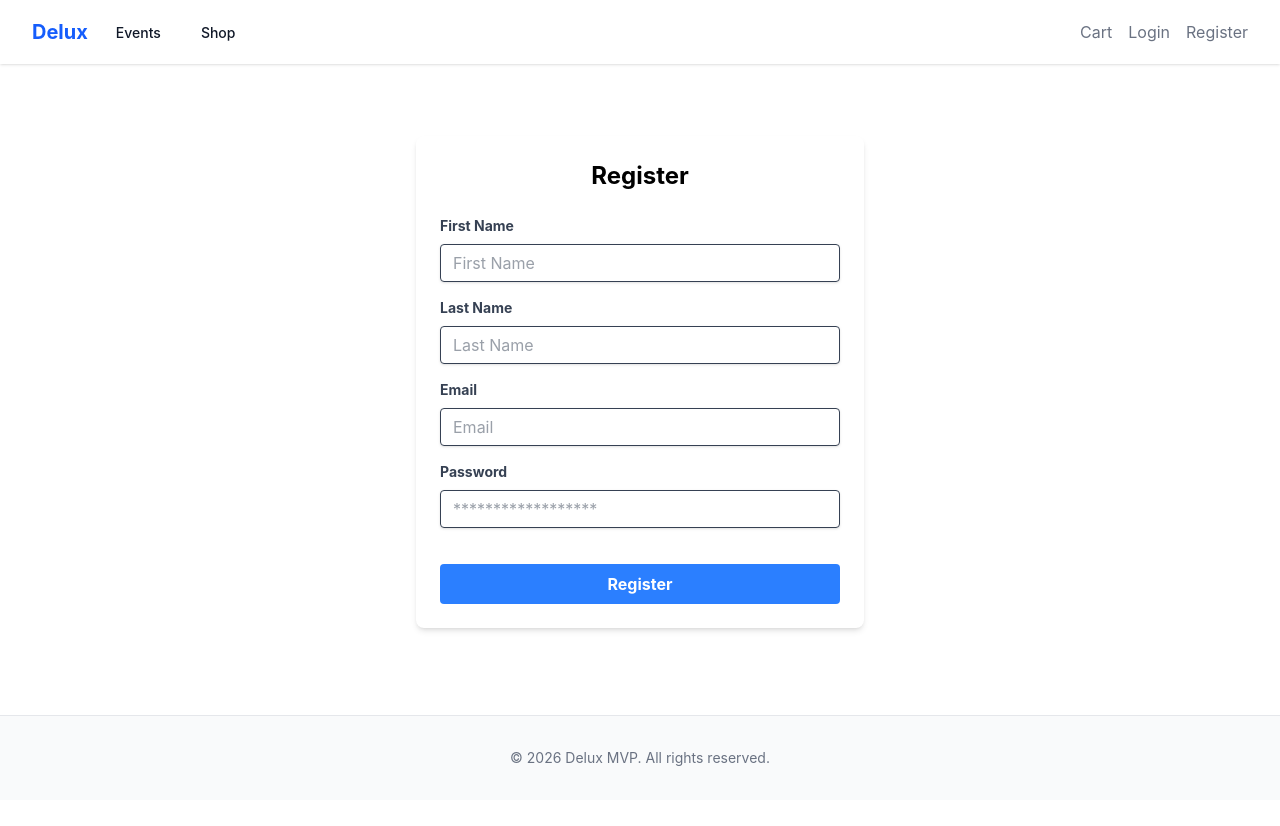
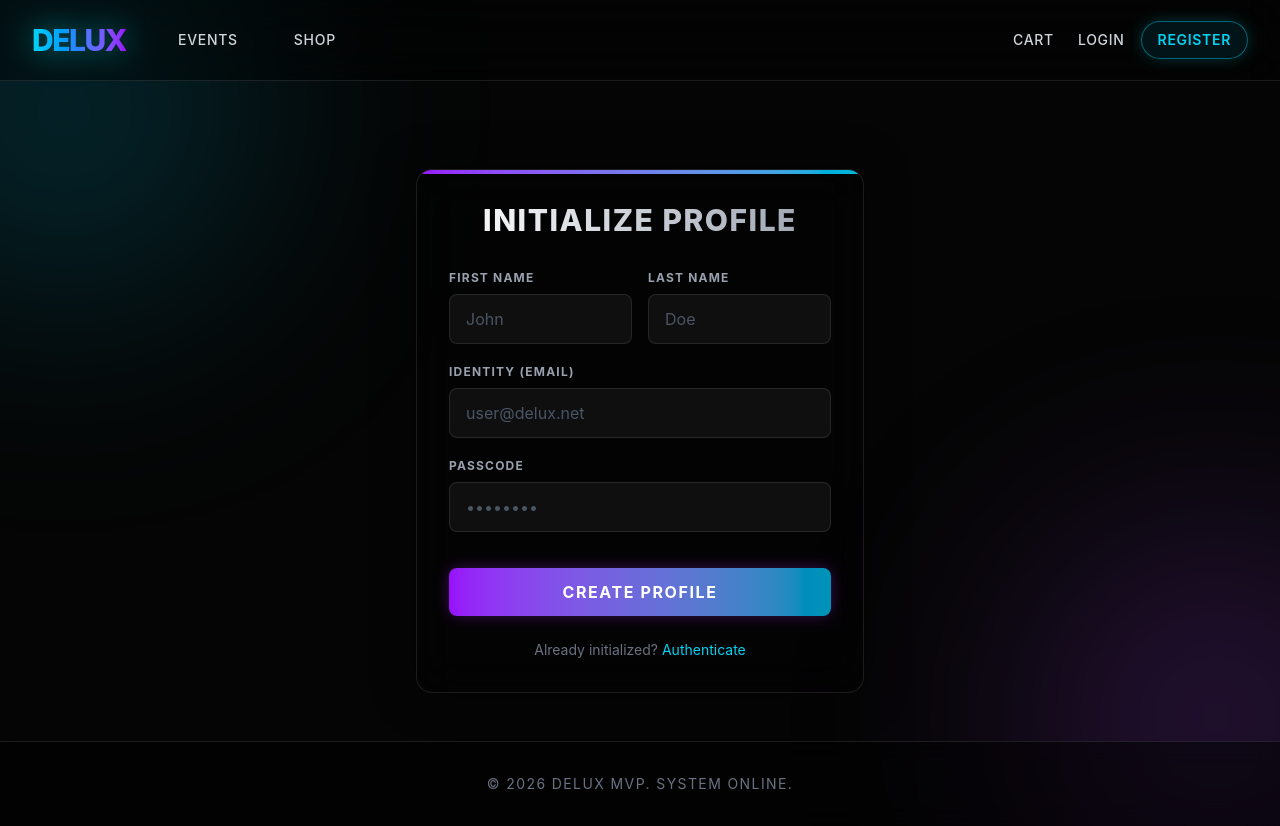
Before and after one commit to SpoitHub/delux, a React app in the folder frontend/: page /register in a window 1280 px wide. Before the commit the page ends 800 px from the top, so only its background shows below. Built offline with nearby package versions, Linux system fonts and the light colour scheme; no server answers; the HTML template or start-up script is replaced by a standard one.

Commit message:
Update design to be modern and futuristic

```diff
--- a/frontend/src/app/layouts/MainLayout.tsx
+++ b/frontend/src/app/layouts/MainLayout.tsx
@@ -11,47 +11,53 @@ export const MainLayout = () => {
   };
 
   return (
-    <div className="min-h-screen flex flex-col">
-      <header className="bg-white shadow-sm">
+    <div className="min-h-screen flex flex-col bg-[#050505] text-gray-100 font-sans relative overflow-hidden">
+      {/* Futuristic background glow */}
+      <div className="absolute top-[-10%] left-[-10%] w-96 h-96 bg-cyan-500/20 rounded-full blur-[120px] pointer-events-none"></div>
+      <div className="absolute bottom-[-10%] right-[-10%] w-96 h-96 bg-purple-500/20 rounded-full blur-[120px] pointer-events-none"></div>
+
+      <header className="sticky top-0 z-50 bg-black/40 backdrop-blur-xl border-b border-white/10">
         <div className="max-w-7xl mx-auto px-4 sm:px-6 lg:px-8">
-          <div className="flex justify-between h-16">
-            <div className="flex">
-              <div className="flex-shrink-0 flex items-center">
-                <Link to="/" className="text-xl font-bold text-blue-600">Delux</Link>
-              </div>
-              <nav className="hidden sm:ml-6 sm:flex sm:space-x-8">
-                <Link to="/events" className="text-gray-900 inline-flex items-center px-1 pt-1 border-b-2 border-transparent hover:border-gray-300 text-sm font-medium">Events</Link>
-                <Link to="/shop" className="text-gray-900 inline-flex items-center px-1 pt-1 border-b-2 border-transparent hover:border-gray-300 text-sm font-medium">Shop</Link>
+          <div className="flex justify-between h-20">
+            <div className="flex items-center">
+              <Link to="/" className="text-3xl font-extrabold tracking-tighter bg-clip-text text-transparent bg-gradient-to-r from-cyan-400 via-blue-500 to-purple-600 drop-shadow-[0_0_15px_rgba(0,243,255,0.5)]">
+                DELUX
+              </Link>
+              <nav className="hidden sm:ml-10 sm:flex sm:space-x-8">
+                <Link to="/events" className="text-gray-300 hover:text-cyan-400 transition-colors duration-300 px-3 py-2 text-sm font-medium uppercase tracking-wider">Events</Link>
+                <Link to="/shop" className="text-gray-300 hover:text-cyan-400 transition-colors duration-300 px-3 py-2 text-sm font-medium uppercase tracking-wider">Shop</Link>
               </nav>
             </div>
-            <div className="flex items-center space-x-4">
-              <Link to="/cart" className="text-gray-500 hover:text-gray-700">Cart</Link>
+            <div className="flex items-center space-x-6">
+              <Link to="/cart" className="text-gray-300 hover:text-cyan-400 transition-colors duration-300 uppercase tracking-wider text-sm font-medium">
+                Cart
+              </Link>
               {isAuthenticated ? (
                 <div className="flex items-center space-x-4">
-                  <span className="text-sm text-gray-700">Hello, {user?.first_name || user?.email}</span>
+                  <span className="text-sm text-gray-400">[{user?.first_name || user?.email}]</span>
                   {user?.is_organizer && (
-                    <Link to="/crm" className="text-sm text-blue-600 hover:text-blue-800">CRM</Link>
+                    <Link to="/crm" className="text-sm text-purple-400 hover:text-purple-300 transition-colors uppercase tracking-wider font-medium">CRM</Link>
                   )}
-                  <button onClick={handleLogout} className="text-sm text-red-500 hover:text-red-700">Logout</button>
+                  <button onClick={handleLogout} className="text-sm text-red-400 hover:text-red-300 transition-colors uppercase tracking-wider font-medium">Logout</button>
                 </div>
               ) : (
-                <>
-                  <Link to="/login" className="text-gray-500 hover:text-gray-700">Login</Link>
-                  <Link to="/register" className="text-gray-500 hover:text-gray-700">Register</Link>
-                </>
+                <div className="flex items-center space-x-4">
+                  <Link to="/login" className="text-gray-300 hover:text-cyan-400 transition-colors text-sm uppercase tracking-wider font-medium">Login</Link>
+                  <Link to="/register" className="bg-cyan-500/10 border border-cyan-500/50 text-cyan-400 hover:bg-cyan-500 hover:text-black transition-all duration-300 px-4 py-2 rounded-full text-sm uppercase tracking-wider font-semibold shadow-[0_0_15px_rgba(0,243,255,0.2)] hover:shadow-[0_0_25px_rgba(0,243,255,0.6)]">Register</Link>
+                </div>
               )}
             </div>
           </div>
         </div>
       </header>
 
-      <main className="flex-1 max-w-7xl w-full mx-auto px-4 sm:px-6 lg:px-8 py-8">
+      <main className="flex-1 max-w-7xl w-full mx-auto px-4 sm:px-6 lg:px-8 py-12 relative z-10">
         <Outlet />
       </main>
 
-      <footer className="bg-gray-50 border-t border-gray-200">
+      <footer className="bg-black/50 border-t border-white/10 backdrop-blur-md relative z-10">
         <div className="max-w-7xl mx-auto px-4 sm:px-6 lg:px-8 py-8">
-          <p className="text-center text-gray-500 text-sm">© 2026 Delux MVP. All rights reserved.</p>
+          <p className="text-center text-gray-500 text-sm tracking-widest">© 2026 DELUX MVP. SYSTEM ONLINE.</p>
         </div>
       </footer>
     </div>
--- a/frontend/src/index.css
+++ b/frontend/src/index.css
@@ -1 +1,22 @@
 @import 'tailwindcss';
+
+@theme {
+  --color-neon-cyan: #00f3ff;
+  --color-neon-purple: #b026ff;
+  --color-neon-blue: #0070f3;
+}
+
+@layer base {
+  body {
+    background-color: #050505;
+    color: #e5e5e5;
+    font-family: 'Inter', system-ui, sans-serif;
+    -webkit-font-smoothing: antialiased;
+    -moz-osx-font-smoothing: grayscale;
+  }
+
+  ::selection {
+    background-color: rgba(0, 243, 255, 0.3);
+    color: #fff;
+  }
+}
--- a/frontend/src/pages/LoginPage.tsx
+++ b/frontend/src/pages/LoginPage.tsx
@@ -1,5 +1,5 @@
 import { useState } from 'react';
-import { useNavigate } from 'react-router-dom';
+import { useNavigate, Link } from 'react-router-dom';
 import { useAuthStore } from '../features/auth/store';
 import { api } from '../shared/api/api';
 
@@ -18,52 +18,63 @@ export const LoginPage = () => {
       login(access, refresh, user);
       navigate('/');
     } catch (err) {
-      setError('Invalid email or password');
+      setError('Invalid credentials. Access denied.');
     }
   };
 
   return (
-    <div className="max-w-md mx-auto mt-10 p-6 bg-white rounded-lg shadow-md">
-      <h2 className="text-2xl font-bold mb-6 text-center">Login</h2>
-      {error && <div className="mb-4 text-red-500 text-center">{error}</div>}
-      <form onSubmit={handleSubmit}>
-        <div className="mb-4">
-          <label className="block text-gray-700 text-sm font-bold mb-2" htmlFor="email">
-            Email
+    <div className="max-w-md mx-auto mt-20 p-8 bg-black/40 backdrop-blur-xl border border-white/10 rounded-2xl shadow-[0_0_40px_rgba(0,0,0,0.5)] relative overflow-hidden">
+      <div className="absolute top-0 left-0 w-full h-1 bg-gradient-to-r from-cyan-500 to-purple-600"></div>
+      <h2 className="text-3xl font-extrabold mb-8 text-center tracking-wider text-transparent bg-clip-text bg-gradient-to-r from-white to-gray-400">SYSTEM LOGIN</h2>
+
+      {error && (
+        <div className="mb-6 p-3 bg-red-500/10 border border-red-500/50 text-red-400 text-center rounded-lg text-sm tracking-wide">
+          {error}
+        </div>
+      )}
+
+      <form onSubmit={handleSubmit} className="space-y-6">
+        <div>
+          <label className="block text-gray-400 text-xs font-bold mb-2 uppercase tracking-widest" htmlFor="email">
+            Identity (Email)
           </label>
           <input
-            className="shadow appearance-none border rounded w-full py-2 px-3 text-gray-700 leading-tight focus:outline-none focus:shadow-outline"
+            className="w-full bg-white/5 border border-white/10 rounded-lg py-3 px-4 text-white placeholder-gray-600 focus:outline-none focus:border-cyan-500 focus:ring-1 focus:ring-cyan-500 transition-all duration-300"
             id="email"
             type="email"
-            placeholder="Email"
+            placeholder="user@delux.net"
             value={email}
             onChange={(e) => setEmail(e.target.value)}
             required
           />
         </div>
-        <div className="mb-6">
-          <label className="block text-gray-700 text-sm font-bold mb-2" htmlFor="password">
-            Password
+        <div>
+          <label className="block text-gray-400 text-xs font-bold mb-2 uppercase tracking-widest" htmlFor="password">
+            Passcode
           </label>
           <input
-            className="shadow appearance-none border rounded w-full py-2 px-3 text-gray-700 mb-3 leading-tight focus:outline-none focus:shadow-outline"
+            className="w-full bg-white/5 border border-white/10 rounded-lg py-3 px-4 text-white placeholder-gray-600 focus:outline-none focus:border-cyan-500 focus:ring-1 focus:ring-cyan-500 transition-all duration-300"
             id="password"
             type="password"
-            placeholder="******************"
+            placeholder="••••••••"
             value={password}
             onChange={(e) => setPassword(e.target.value)}
             required
           />
         </div>
-        <div className="flex items-center justify-between">
-          <button
-            className="bg-blue-500 hover:bg-blue-700 text-white font-bold py-2 px-4 rounded focus:outline-none focus:shadow-outline w-full"
-            type="submit"
-          >
-            Sign In
-          </button>
-        </div>
+        <button
+          className="w-full bg-gradient-to-r from-cyan-600 to-blue-600 hover:from-cyan-500 hover:to-blue-500 text-white font-bold py-3 px-4 rounded-lg uppercase tracking-widest shadow-[0_0_15px_rgba(0,243,255,0.3)] hover:shadow-[0_0_25px_rgba(0,243,255,0.6)] transition-all duration-300"
+          type="submit"
+        >
+          Authenticate
+        </button>
       </form>
+
+      <div className="mt-6 text-center">
+        <p className="text-gray-500 text-sm">
+          No access code? <Link to="/register" className="text-cyan-400 hover:text-cyan-300 transition-colors">Initialize profile</Link>
+        </p>
+      </div>
     </div>
   );
 };
--- a/frontend/src/pages/RegisterPage.tsx
+++ b/frontend/src/pages/RegisterPage.tsx
@@ -1,5 +1,5 @@
 import { useState } from 'react';
-import { useNavigate } from 'react-router-dom';
+import { useNavigate, Link } from 'react-router-dom';
 import { api } from '../shared/api/api';
 
 export const RegisterPage = () => {
@@ -21,78 +21,91 @@ export const RegisterPage = () => {
       });
       navigate('/login');
     } catch (err) {
-      setError('Registration failed. Please try again.');
+      setError('Initialization failed. Verify parameters.');
     }
   };
 
   return (
-    <div className="max-w-md mx-auto mt-10 p-6 bg-white rounded-lg shadow-md">
-      <h2 className="text-2xl font-bold mb-6 text-center">Register</h2>
-      {error && <div className="mb-4 text-red-500 text-center">{error}</div>}
-      <form onSubmit={handleSubmit}>
-        <div className="mb-4">
-          <label className="block text-gray-700 text-sm font-bold mb-2" htmlFor="firstName">
+    <div className="max-w-md mx-auto mt-10 p-8 bg-black/40 backdrop-blur-xl border border-white/10 rounded-2xl shadow-[0_0_40px_rgba(0,0,0,0.5)] relative overflow-hidden">
+      <div className="absolute top-0 left-0 w-full h-1 bg-gradient-to-r from-purple-600 to-cyan-500"></div>
+      <h2 className="text-3xl font-extrabold mb-8 text-center tracking-wider text-transparent bg-clip-text bg-gradient-to-r from-white to-gray-400">INITIALIZE PROFILE</h2>
+
+      {error && (
+        <div className="mb-6 p-3 bg-red-500/10 border border-red-500/50 text-red-400 text-center rounded-lg text-sm tracking-wide">
+          {error}
+        </div>
+      )}
+
+      <form onSubmit={handleSubmit} className="space-y-5">
+        <div className="grid grid-cols-2 gap-4">
+          <div>
+            <label className="block text-gray-400 text-xs font-bold mb-2 uppercase tracking-widest" htmlFor="firstName">
               First Name
             </label>
             <input
-            className="shadow appearance-none border rounded w-full py-2 px-3 text-gray-700 leading-tight focus:outline-none focus:shadow-outline"
+              className="w-full bg-white/5 border border-white/10 rounded-lg py-3 px-4 text-white placeholder-gray-600 focus:outline-none focus:border-cyan-500 focus:ring-1 focus:ring-cyan-500 transition-all duration-300"
               id="firstName"
               type="text"
-            placeholder="First Name"
+              placeholder="John"
               value={firstName}
               onChange={(e) => setFirstName(e.target.value)}
             />
           </div>
-        <div className="mb-4">
-          <label className="block text-gray-700 text-sm font-bold mb-2" htmlFor="lastName">
+          <div>
+            <label className="block text-gray-400 text-xs font-bold mb-2 uppercase tracking-widest" htmlFor="lastName">
               Last Name
             </label>
             <input
-            className="shadow appearance-none border rounded w-full py-2 px-3 text-gray-700 leading-tight focus:outline-none focus:shadow-outline"
+              className="w-full bg-white/5 border border-white/10 rounded-lg py-3 px-4 text-white placeholder-gray-600 focus:outline-none focus:border-cyan-500 focus:ring-1 focus:ring-cyan-500 transition-all duration-300"
               id="lastName"
               type="text"
-            placeholder="Last Name"
+              placeholder="Doe"
               value={lastName}
               onChange={(e) => setLastName(e.target.value)}
             />
           </div>
-        <div className="mb-4">
-          <label className="block text-gray-700 text-sm font-bold mb-2" htmlFor="email">
-            Email
+        </div>
+        <div>
+          <label className="block text-gray-400 text-xs font-bold mb-2 uppercase tracking-widest" htmlFor="email">
+            Identity (Email)
           </label>
           <input
-            className="shadow appearance-none border rounded w-full py-2 px-3 text-gray-700 leading-tight focus:outline-none focus:shadow-outline"
+            className="w-full bg-white/5 border border-white/10 rounded-lg py-3 px-4 text-white placeholder-gray-600 focus:outline-none focus:border-cyan-500 focus:ring-1 focus:ring-cyan-500 transition-all duration-300"
             id="email"
             type="email"
-            placeholder="Email"
+            placeholder="user@delux.net"
             value={email}
             onChange={(e) => setEmail(e.target.value)}
             required
           />
         </div>
-        <div className="mb-6">
-          <label className="block text-gray-700 text-sm font-bold mb-2" htmlFor="password">
-            Password
+        <div>
+          <label className="block text-gray-400 text-xs font-bold mb-2 uppercase tracking-widest" htmlFor="password">
+            Passcode
           </label>
           <input
-            className="shadow appearance-none border rounded w-full py-2 px-3 text-gray-700 mb-3 leading-tight focus:outline-none focus:shadow-outline"
+            className="w-full bg-white/5 border border-white/10 rounded-lg py-3 px-4 text-white placeholder-gray-600 focus:outline-none focus:border-cyan-500 focus:ring-1 focus:ring-cyan-500 transition-all duration-300"
             id="password"
             type="password"
-            placeholder="******************"
+            placeholder="••••••••"
             value={password}
             onChange={(e) => setPassword(e.target.value)}
             required
           />
         </div>
-        <div className="flex items-center justify-between">
         <button
-            className="bg-blue-500 hover:bg-blue-700 text-white font-bold py-2 px-4 rounded focus:outline-none focus:shadow-outline w-full"
+          className="w-full mt-4 bg-gradient-to-r from-purple-600 to-cyan-600 hover:from-purple-500 hover:to-cyan-500 text-white font-bold py-3 px-4 rounded-lg uppercase tracking-widest shadow-[0_0_15px_rgba(176,38,255,0.3)] hover:shadow-[0_0_25px_rgba(176,38,255,0.6)] transition-all duration-300"
           type="submit"
         >
-            Register
+          Create Profile
         </button>
+      </form>
+
+      <div className="mt-6 text-center">
+        <p className="text-gray-500 text-sm">
+          Already initialized? <Link to="/login" className="text-cyan-400 hover:text-cyan-300 transition-colors">Authenticate</Link>
+        </p>
       </div>
-      </form>
     </div>
   );
 };
```
Also changed, not shown: frontend/src/pages/HomePage.tsx (+37 -1 lines). Lines whose indentation alone changed are shown as unchanged.
